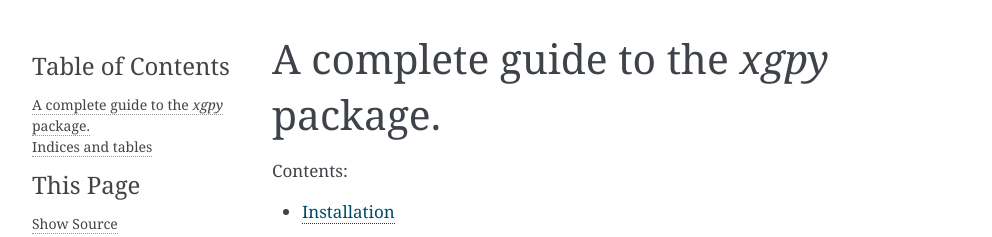
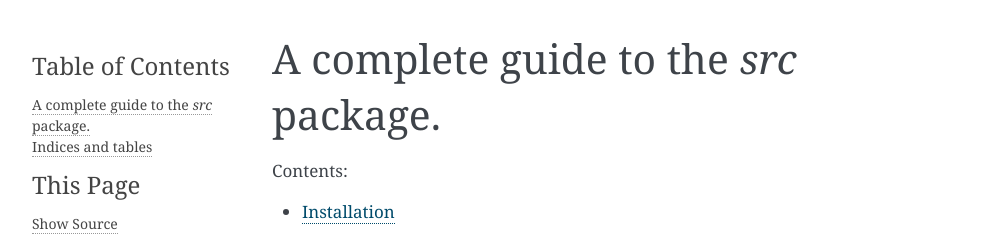
Before and after one commit to rkaahean/xgpy, a Sphinx documentation site: the page built from docs/source/index.rst, in a window 1280 px wide. Shown: the top 237 px of the page, without its empty margins (148-1140 px from the left). Built offline with Sphinx 7.4.7, drawn with Linux system fonts in a browser that asks for light colours.

Commit message:
Updatd docs

```diff
--- a/docs/source/conf.py
+++ b/docs/source/conf.py
@@ -17,7 +17,7 @@
 
 # -- Project information -----------------------------------------------------
 
-project = 'xgpy'
+project = 'src'
 copyright = '2020, Ranjan Srinivas'
 author = 'Ranjan Srinivas'
 
--- a/docs/source/index.rst
+++ b/docs/source/index.rst
@@ -1,4 +1,4 @@
-A complete guide to the `xgpy` package.
+A complete guide to the `src` package.
 ========================================
 
 .. toctree::
--- a/docs/source/support/getting_started.rst
+++ b/docs/source/support/getting_started.rst
@@ -3,4 +3,4 @@ Getting Started
 
 .. toctree::
    :maxdepth: 2
-   :caption: A short guide on how to get started with the xgpy package:
+   :caption: A short guide on how to get started with the src package:
```
Also changed, not shown: 1 other file.
